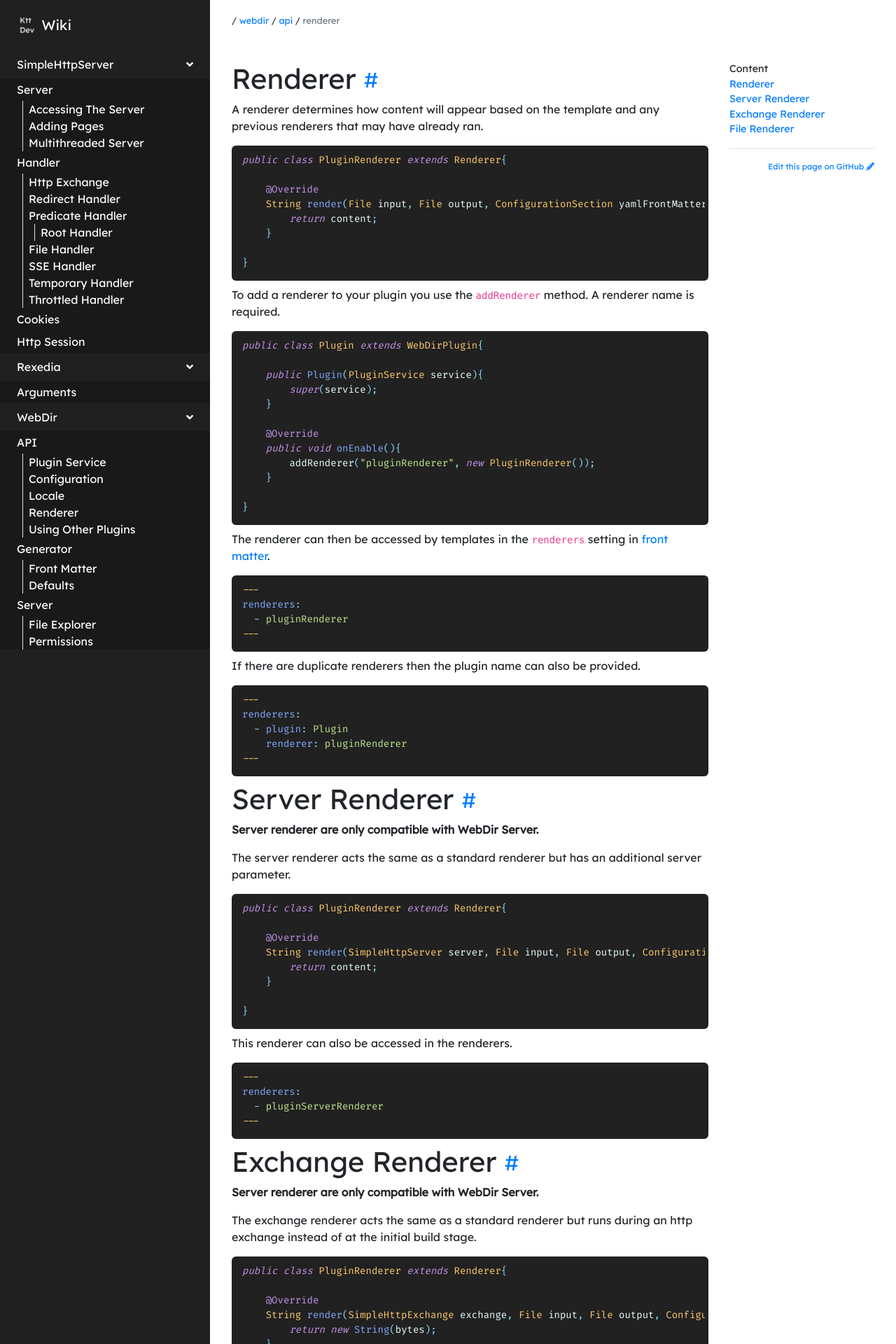
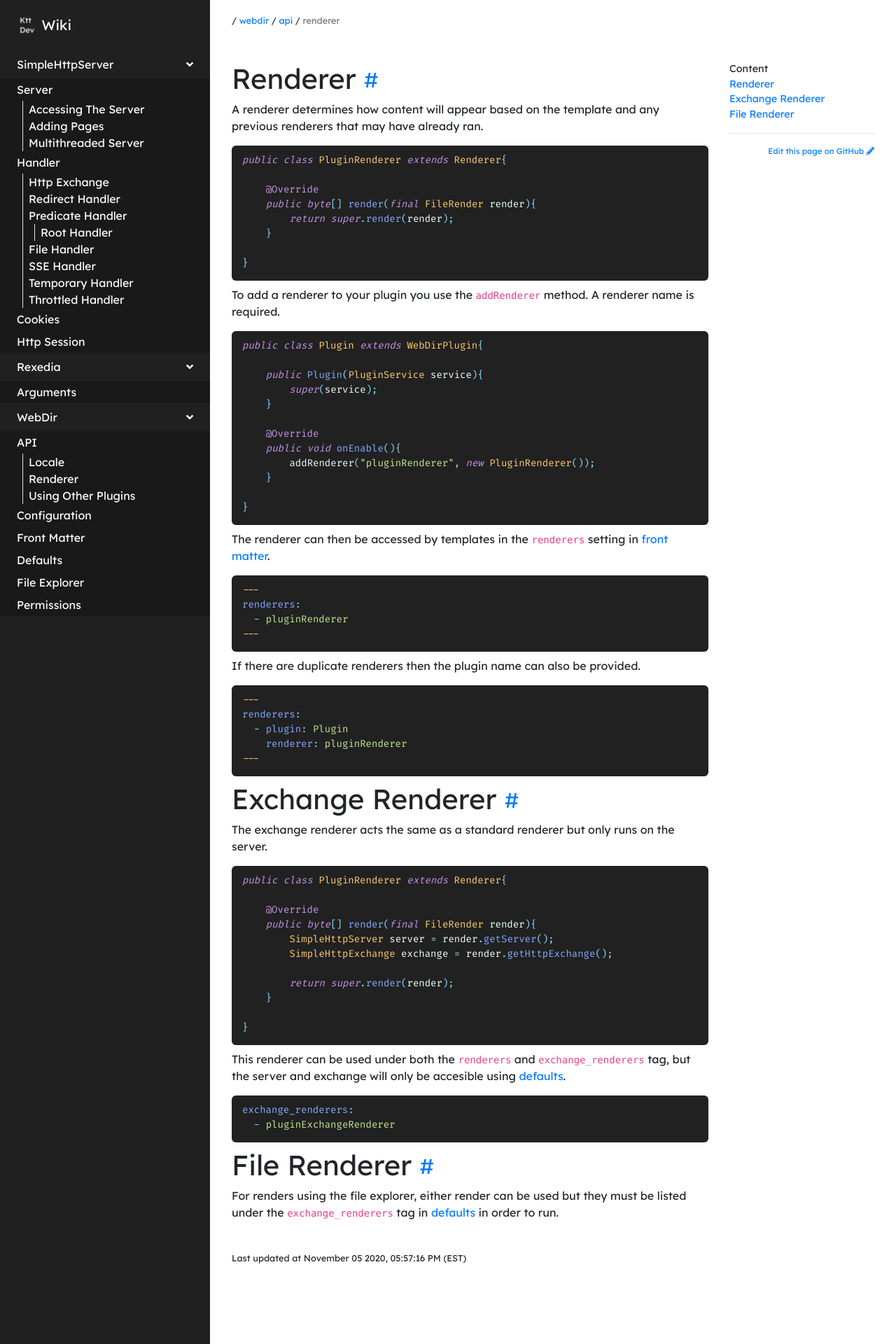
Before and after one commit to Ktt-Development/docs.kttdevelopment.com, a Jekyll site: the page built from webdir/api/renderer.md, in a window 1280 px wide. Shown: the top 1920 px of the page at 70% size. Built offline with Jekyll 4.4.1, drawn with Linux system fonts in a browser that asks for light colours; our own code applies the rules of GitHub Pages for plain Markdown files; some of the changed text lies outside the part shown.

Commit message:
Update WebDir documentation

````diff
--- a/webdir/api/renderer.md
+++ b/webdir/api/renderer.md
@@ -6,8 +6,8 @@ A renderer determines how content will appear based on the template and any prev
 public class PluginRenderer extends Renderer{
 
     @Override
-    String render(File input, File output, ConfigurationSection yamlFrontMatter, String content){
-        return content;
+    public byte[] render(final FileRender render){
+        return super.render(render);
     }
 
 }
@@ -29,7 +29,7 @@ public class Plugin extends WebDirPlugin{
 
 }
 ```
-The renderer can then be accessed by templates in the `renderers` setting in [front matter](/webdir/generator/front-matter).
+The renderer can then be accessed by templates in the `renderers` setting in [front matter](/webdir/front-matter).
 
 ```yml
 ---
@@ -48,81 +48,30 @@ renderers:
 ---
 ```
 
-<!-- server -->
-# Server Renderer
+# Exchange Renderer
 
-**Server renderer are only compatible with WebDir Server.**
-
-The server renderer acts the same as a standard renderer but has an additional server parameter.
+The exchange renderer acts the same as a standard renderer but only runs on the server.
 
 ```java
 public class PluginRenderer extends Renderer{
 
     @Override
-    String render(SimpleHttpServer server, File input, File output, ConfigurationSection yamlFrontMatter, String content){
-        return content;
+    public byte[] render(final FileRender render){
+        SimpleHttpServer server = render.getServer();
+        SimpleHttpExchange exchange = render.getHttpExchange();
+
+        return super.render(render);
     }
 
 }
 ```
 
-This renderer can also be accessed in the renderers.
+This renderer can be used under both the `renderers` and `exchange_renderers` tag, but the server and exchange will only be accesible using [defaults](/webdir/defaults#defaults).
 ```yml
----
-renderers:
-  - pluginServerRenderer
----
+exchange_renderers:
+  - pluginExchangeRenderer
 ```
 
-<!-- exchange -->
-# Exchange Renderer
-
-**Server renderer are only compatible with WebDir Server.**
-
-The exchange renderer acts the same as a standard renderer but runs during an http exchange instead of at the initial build stage.
-
-```java
-public class PluginRenderer extends Renderer{
-
-    @Override
-    String render(SimpleHttpExchange exchange, File input, File output, ConfigurationSection yamlFrontMatter, String content){
-        return new String(bytes);
-    }
-
-}
-```
-
-This renderer is accessed in exchange renderers. All previous renderers can also be added here if you want to run them during an exchange.
-```yml
----
-exchangeRenderers:
-  - pluginExchangeRenderer
----
-```
-
-<!-- file -->
 # File Renderer
 
-**Server renderer are only compatible with WebDir Server.**
-
-The exchange renderer acts the same as a standard renderer but runs during an http exchange instead of at the initial build stage.
-
-```java
-public class PluginRenderer extends Renderer{
-
-    @Override
-    String render(SimpleHttpServer server, SimpleHttpExchange exchange, File input, ConfigurationSection yamlFrontMatter, byte[] bytes){
-        return new String(bytes);
-    }
-
-}
-```
-
-The renderer can only be accessed in [defaults](/webdir/generator/defaults#file-defaults) under the `exchangeRenderers` setting in [front matter](/webdir/generator/front-matter). All previous renderers can also be added here if you want to run them during the exchange.
-
-```yml
----
-exchangeRenderers:
-  - pluginFileRenderer
----
-```
+For renders using the file explorer, either render can be used but they must be listed under the `exchange_renderers` tag in [defaults](/webdir/defaults#file-defaults) in order to run.
````
Also changed, not shown: _data/nav.yml (+10 -18 lines), webdir/README.md (+3 -17 lines), webdir/api/README.md (+13 -2 lines), webdir/api/configuration.md (deleted, +0 -20 lines), webdir/api/locale.md (+10 -14 lines), webdir/api/plugin-service.md (deleted, +0 -17 lines), webdir/configuration.md (added, +88 -0 lines), webdir/defaults.md (renamed from webdir/generator/defaults.md, +2 -2 lines), webdir/files.md (added, +7 -0 lines), webdir/front-matter.md (renamed from webdir/generator/front-matter.md, +1 -14 lines), webdir/generator/README.md (deleted, +0 -34 lines), webdir/server/README.md (deleted, +0 -38 lines), webdir/server/files.md (deleted, +0 -7 lines), webdir/permissions.md (renamed from webdir/server/permissions.md).
